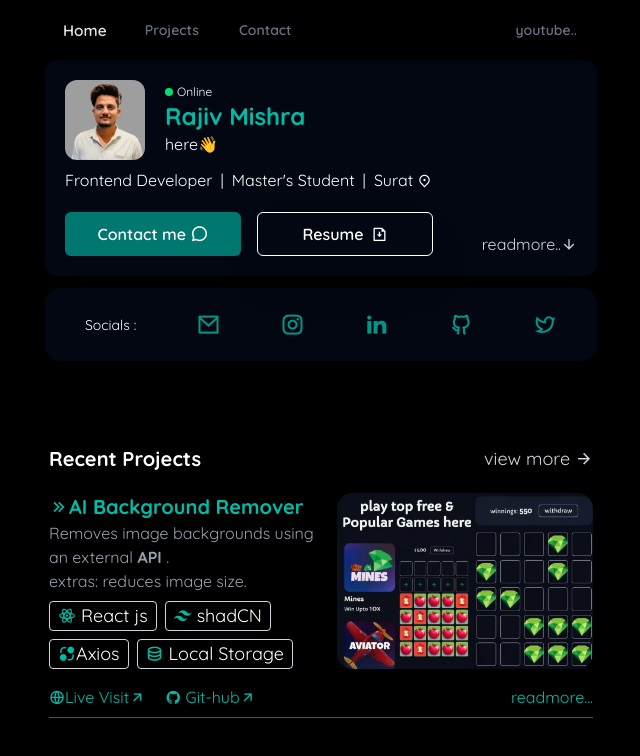
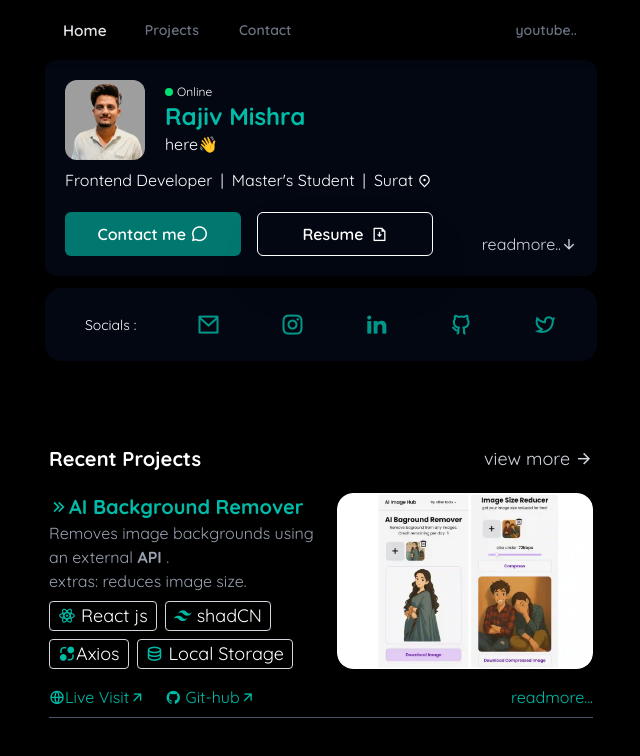
Before and after one commit to tech-Rajiv/_me, a React (Vite) app: page / in a window 1280 px wide. Shown: the top 756 px of the page, without its empty margins (319-959 px from the left). Built offline with nearby package versions, Linux system fonts and the light colour scheme.

Commit message:
added project  image

```diff
--- a/src/components/Projects.jsx
+++ b/src/components/Projects.jsx
@@ -1,6 +1,6 @@
 import React from "react";
 import { NavLink } from "react-router-dom";
-import project1 from "../assets/images/project1.webp";
+import project2 from "../assets/images/project2.webp";
 import project111 from "../assets/images/project111.webp";
 function Projects() {
   return (
@@ -20,7 +20,7 @@
           <div className="projectImg shadow-2xl bg-gray-900 h-60 sm:h-44  w-full sm:max-w-64 rounded-2xl overflow-hidden ">
             <img
               className="w-full h-full rounded-2xl"
-              src={project111}
+              src={project2}
               alt="ai iamge editor"
             />
           </div>
--- a/src/screens/AllProjects.jsx
+++ b/src/screens/AllProjects.jsx
@@ -1,6 +1,6 @@
 import React from "react";
 import { NavLink, useLocation } from "react-router-dom";
-import project1 from "../assets/images/project1.webp";
+import project2 from "../assets/images/project2.webp";
 import project111 from "../assets/images/project111.webp";
 
 function AllProjects() {
@@ -22,7 +22,7 @@
           <div className="projectImg shadow-2xl bg-gray-900 h-60 sm:h-44  w-full sm:max-w-64 rounded-2xl overflow-hidden ">
             <img
               className="w-full h-full rounded-2xl"
-              src={project111}
+              src={project2}
               alt="ai iamge editor"
             />
           </div>
```
Also changed, not shown: src/assets/images/project2.webp (added).
